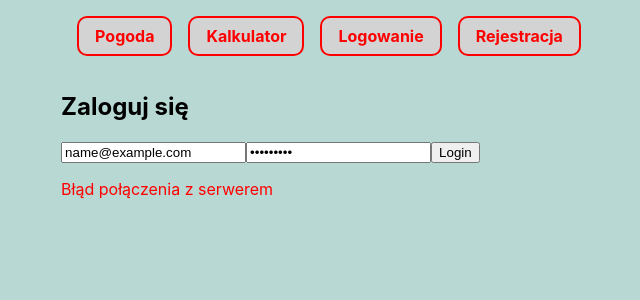
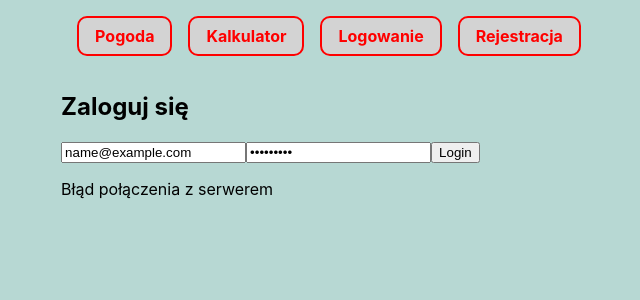
Before and after one commit to SzymanskiJacek/ASGDataCalculator, a React (Create React App) app in the folder frontend/: page /login in a window 1280 px wide. Both pictures are taken after typing "name@example.com", "Sample123" into the empty fields and a click on the button "Login". Shown: the top 300 px of the page, without its empty margins (311-951 px from the left). Built offline with nearby package versions, Linux system fonts and the light colour scheme; no server answers.

Commit message:
Update Login.js

```diff
--- a/frontend/src/Login.js
+++ b/frontend/src/Login.js
@@ -52,7 +52,7 @@ function Login({ onAuth }) {
             <input placeholder="Email" value={email} onChange={(e) => setEmail(e.target.value)}/>
             <input type="password" placeholder="Password" value={password} onChange={(e) => setPassword(e.target.value)}/>
             <button type="submit">Login</button>
-            {error && <p style={{ color: "red" }}>{error}</p>}
+            {error && <p className="error">{error}</p>}
         </form>
     );
 
```
